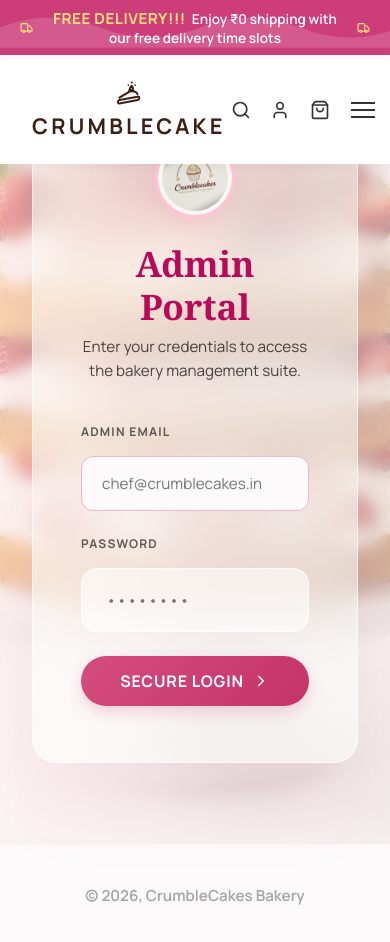
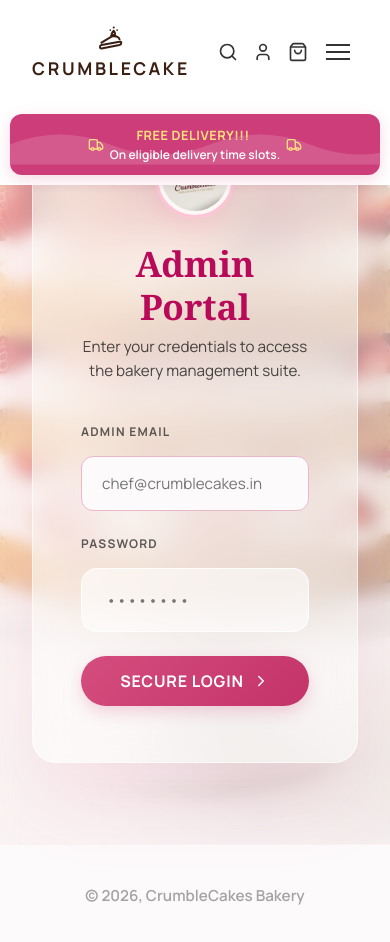
Before and after one commit to anrix05/Crumblecake, a React (Vite) app: page /login in a window 390 px wide. Shown: the top 942 px of the page. Built offline with nearby package versions, Linux system fonts and the light colour scheme; no server answers; the database is empty.

Commit message:
style: finalize full cross-device mobile responsiveness optimizations

```diff
--- a/src/components/Hero.css
+++ b/src/components/Hero.css
@@ -275,7 +275,7 @@
 
   .hero-section {
     flex-direction: column;
-    padding: 8rem 1.5rem 4rem 1.5rem;
+    padding: 14rem 1.5rem 4rem 1.5rem;
     text-align: center;
     justify-content: center;
   }
@@ -348,6 +348,9 @@
 }
 
 @media (max-width: 480px) {
+  .hero-section {
+    padding-top: 15rem;
+  }
   .hero-title-main {
     font-size: 2rem;
   }
--- a/src/components/Hero.jsx
+++ b/src/components/Hero.jsx
@@ -16,7 +16,7 @@ export default function Hero() {
       <div className="hero-content-area">
         <h1 className="hero-title-main">
           <span className="text-dark">Everyone </span>
-          <span className="text-pink">Loves</span><span className="desktop-br"><br/></span>
+          <span className="text-pink">Loves </span><span className="desktop-br"><br/></span>
           <span className="text-dark">Natural and </span><span className="desktop-br"><br/></span>
           <span className="text-pink">healthy Cakes.</span>
         </h1>
--- a/src/components/Navbar.css
+++ b/src/components/Navbar.css
@@ -219,6 +219,12 @@
 }
 
 @media (max-width: 768px) {
+  .navbar {
+    order: 1;
+  }
+  .promo-banner {
+    order: 2;
+  }
   .hamburger-btn {
     display: flex;
   }
@@ -252,14 +258,35 @@
 
 @media (max-width: 480px) {
   .logo-text-crumble {
-    font-size: 1.35rem;
+    font-size: 1.1rem;
   }
 
   .navbar-actions {
-    gap: 0.5rem;
+    gap: 0.25rem;
   }
 
   .icon-btn {
     padding: 0.35rem;
   }
+
+  .promo-banner {
+    padding: 12px 10px;
+    font-size: 0.75rem;
+    gap: 6px;
+    margin: 10px;
+    border-radius: 12px;
+    box-shadow: 0 4px 15px rgba(205, 61, 122, 0.2);
+  }
+
+  .promo-banner svg {
+    width: 16px;
+    height: 16px;
+  }
+
+  .promo-banner-highlight {
+    font-size: 0.8rem;
+    margin-right: 4px;
+    display: block;
+    margin-bottom: 2px;
+  }
 }
--- a/src/components/Navbar.jsx
+++ b/src/components/Navbar.jsx
@@ -34,7 +34,7 @@ export default function Navbar() {
           <Truck size={20} color="#ffe17c" style={{ zIndex: 1 }} />
           <span className="promo-banner-text">
             <span className="promo-banner-highlight">FREE DELIVERY!!!</span>
-            Enjoy ₹0 shipping with our free delivery time slots
+            On eligible delivery time slots.
           </span>
           <Truck size={20} color="#ffe17c" style={{ zIndex: 1 }} />
         </div>
--- a/src/pages/AboutPage.css
+++ b/src/pages/AboutPage.css
@@ -334,14 +334,22 @@
   }
 
   .stats-row {
-    flex-direction: column;
-    gap: 1.5rem;
+    flex-direction: row;
+    gap: 0.5rem;
+    padding: 1.5rem 0.5rem;
     border-radius: 24px;
+    justify-content: space-around;
+  }
+  .stat-number {
+    font-size: 1.5rem;
+  }
+  .stat-label {
+    font-size: 0.75rem;
   }
 
   .stat-divider {
-    width: 48px;
-    height: 1px;
+    width: 1px;
+    height: 30px;
   }
 }
 
@@ -349,6 +357,7 @@
   .about-section,
   .contact-section {
     padding: 4rem 1rem;
+    margin-top: 0;
   }
 
   .section-title {
--- a/src/pages/CakesPage.css
+++ b/src/pages/CakesPage.css
@@ -305,9 +305,40 @@
 /* Media Queries */
 @media (max-width: 768px) {
   .cakes-main {
-    padding: 2rem 1rem;
+    padding: 2rem 0.5rem;
   }
   .cakes-grid {
-    grid-template-columns: 1fr;
+    grid-template-columns: repeat(2, 1fr);
+    gap: 0.5rem;
+  }
+  .cake-image-section {
+    height: 160px;
+  }
+  .custom-cake-image-wrapper {
+    height: 160px;
+  }
+  .cake-title {
+    font-size: 0.85rem;
+  }
+  .cake-price-tag {
+    font-size: 0.85rem;
+  }
+  .cake-actual-price {
+    font-size: 0.75rem;
   }
 }
+
+@media (max-width: 600px) {
+  .category-filters {
+    justify-content: flex-start;
+    overflow-x: auto;
+    padding-bottom: 1rem;
+    flex-wrap: nowrap;
+    -webkit-overflow-scrolling: touch;
+    gap: 0.5rem;
+  }
+  .filter-btn {
+    flex-shrink: 0;
+    padding: 0.5rem 1.25rem;
+  }
+}
--- a/src/pages/CartPage.css
+++ b/src/pages/CartPage.css
@@ -515,7 +515,7 @@
 
 @media (max-width: 600px) {
   .cart-page-wrapper {
-    padding-top: 6rem;
+    padding-top: 11rem;
   }
   .cart-item-row {
     grid-template-columns: 1fr;
@@ -539,6 +539,7 @@
   }
 
   .addons-grid {
-    grid-template-columns: 1fr;
+    grid-template-columns: repeat(2, 1fr);
+    gap: 0.5rem;
   }
 }
--- a/src/pages/CheckoutPage.css
+++ b/src/pages/CheckoutPage.css
@@ -403,6 +403,6 @@
 
 @media (max-width: 600px) {
   .checkout-page-wrapper {
-    padding-top: 6rem;
+    padding-top: 11rem;
   }
 }
--- a/src/pages/CustomCakePage.css
+++ b/src/pages/CustomCakePage.css
@@ -350,7 +350,7 @@
 
 @media (max-width: 640px) {
   .custom-cake-main {
-    padding: 6rem 1rem 2rem;
+    padding: 11rem 1rem 2rem;
   }
   .dream-cake-form {
     padding: 1.5rem;
@@ -361,4 +361,14 @@
   .custom-cake-header h1 {
     font-size: 2.2rem;
   }
+  .pill-selector {
+    overflow-x: auto;
+    flex-wrap: nowrap;
+    padding-bottom: 0.5rem;
+    gap: 6px;
+    -webkit-overflow-scrolling: touch;
+  }
+  .pill-btn {
+    flex-shrink: 0;
+  }
 }
--- a/src/pages/ProductPage.css
+++ b/src/pages/ProductPage.css
@@ -672,7 +672,7 @@
 
 @media (max-width: 600px) {
   .product-page-wrapper {
-    padding-top: 6rem;
+    padding-top: 11rem;
   }
 
   .product-main-title {
@@ -695,4 +695,14 @@
   .product-details-container {
     margin-bottom: 8rem; /* space for fixed bottom bar */
   }
+
+  .tabs-header {
+    flex-wrap: wrap;
+    gap: 0.25rem;
+  }
+
+  .tab-btn {
+    font-size: 0.8rem;
+    padding: 0.5rem 0.25rem;
+  }
 }
```
